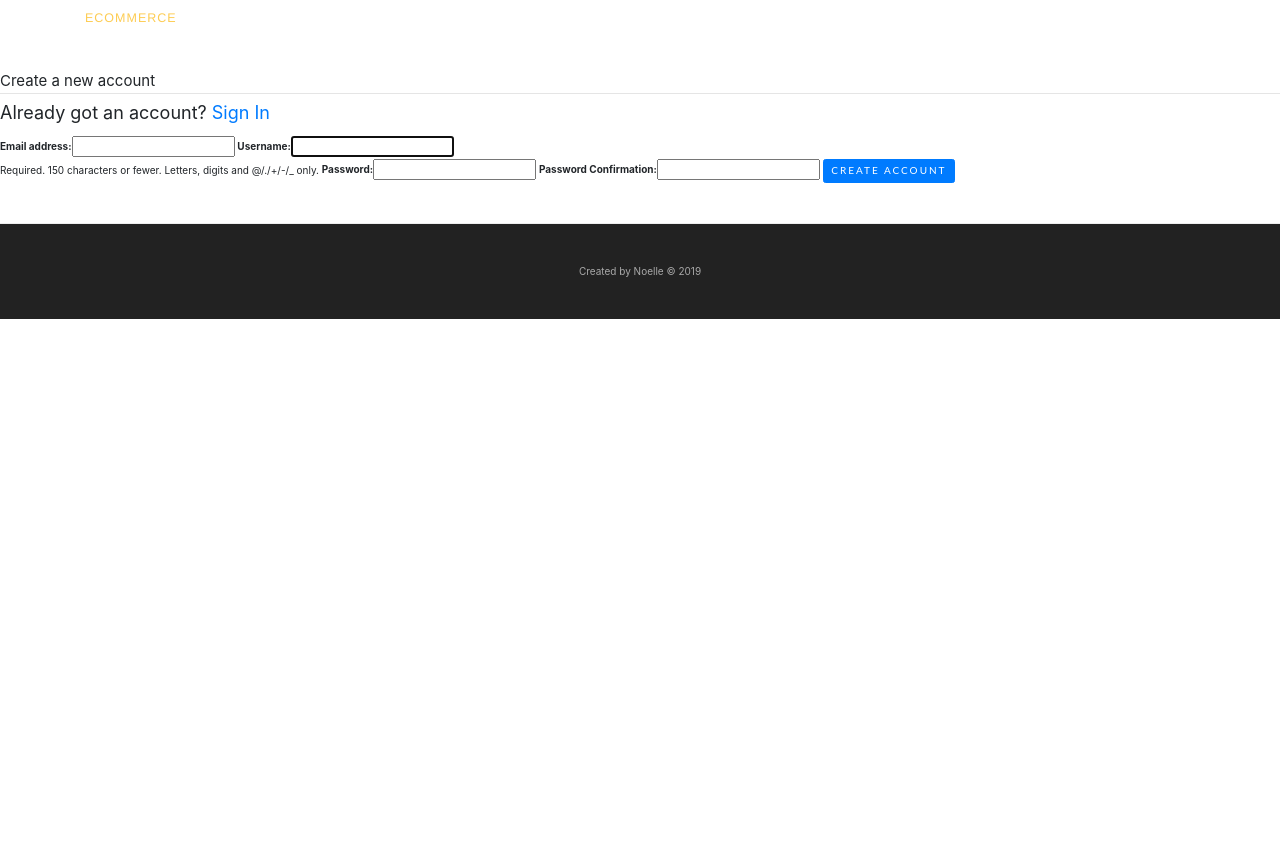
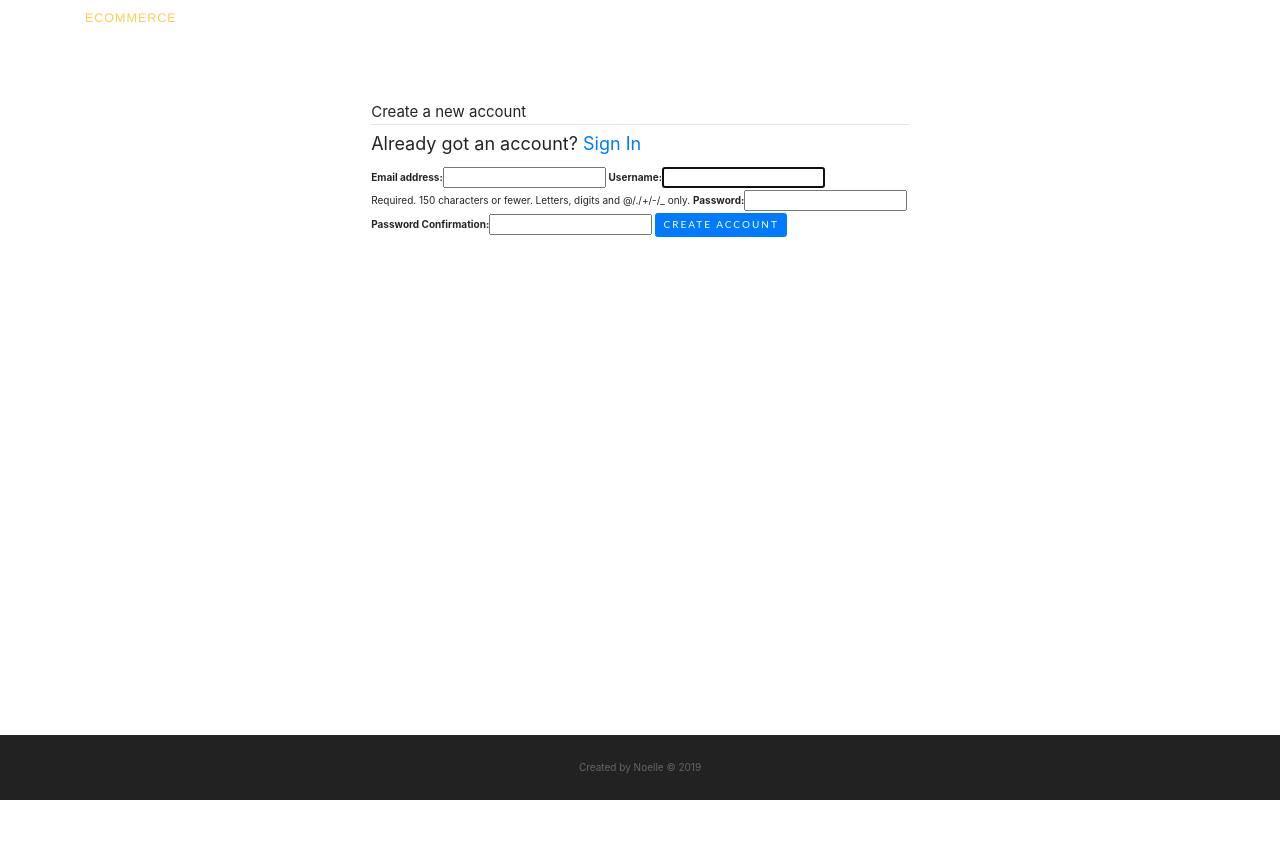
Before and after one commit to Code-Institute-Submissions/ecommerce-project, a Django app: page /accounts/register/ in a window 1280 px wide. Before the commit the page ends 319 px from the top, so only its background shows below. Run offline with Django 3.2, Linux system fonts and the light colour scheme; some libraries are stand-ins or nearby versions; some web fonts are replaced.

Commit message:
added padding,width and margin to the accountforms and also fixed footer with position and width

```diff
--- a/static/css/custom.css
+++ b/static/css/custom.css
@@ -1,20 +1,11 @@
-body {
-    font-family: Arial;
-    padding-top: 50px;
-}
-
 footer {
-    margin-top: 40px;
-    padding-top: 40px;
-    padding-bottom: 40px;
-    border-top: 1px solid #ededed;
-    color: #A9A9A9;
-}
-
-.icon-bar {
-    background-color: #fff;
+    position: fixed;
+    bottom: 0;
+    width: 100%;
 }
 
 .accountform {
-    padding-top: 20px;
+    padding: 4%;
+    width: 50%;
+    margin: 50px auto;
 }
```
